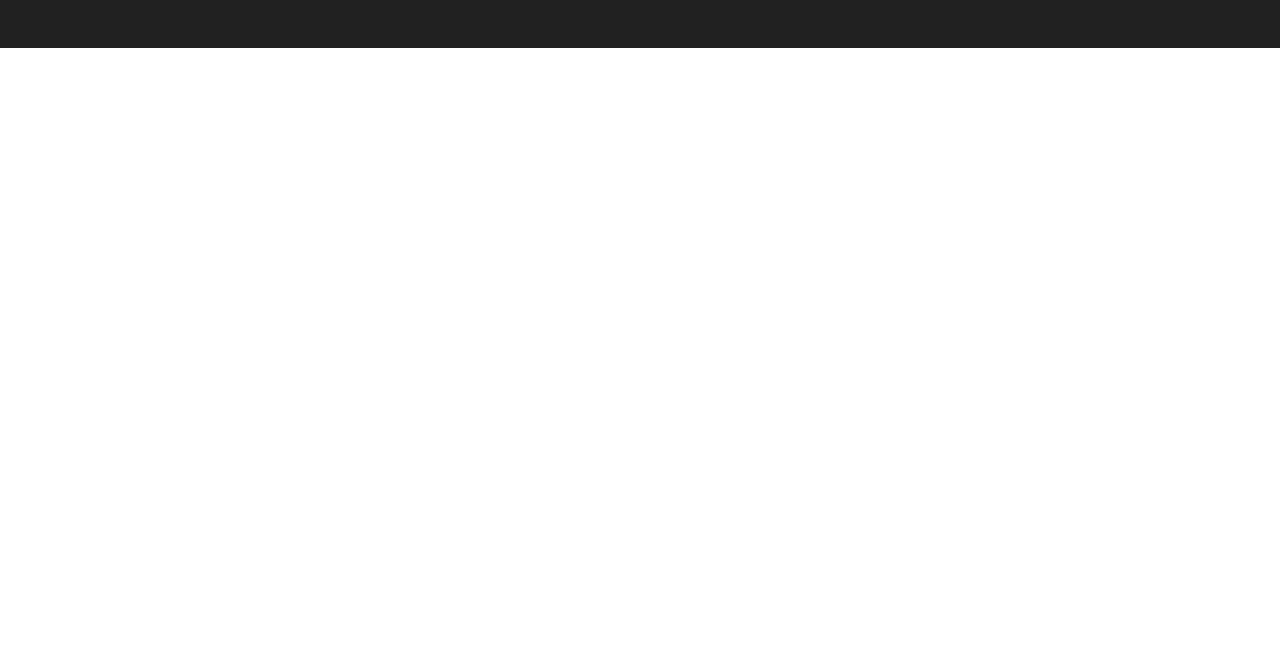
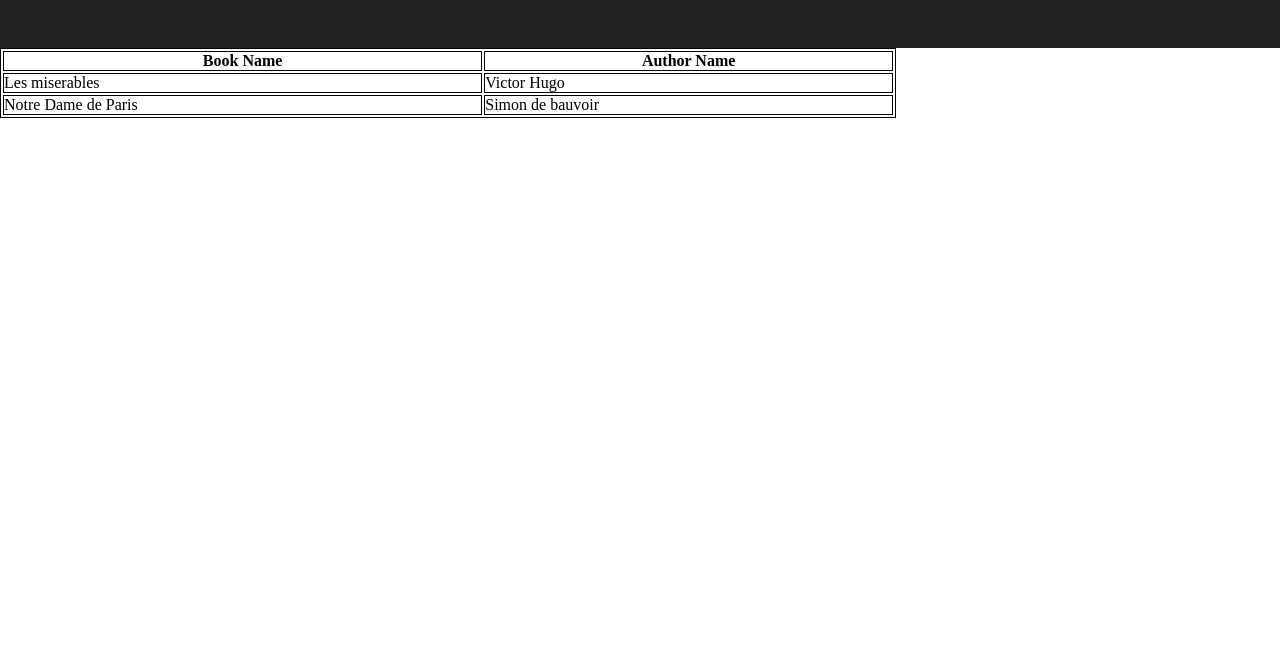
Before and after one commit to asmaemou/BookStore-JS, a plain HTML site: page list.html in a window 1280 px wide. Shown: the part 132-800 px from the top of the page. Drawn offline with Linux system fonts and the light colour scheme.

Commit message:
working on the table

```diff
--- a/index.css
+++ b/index.css
@@ -39,7 +39,6 @@ nav ul li a{
 a.Hlist,a.hover{
     background: #035f45;
     transition:.5s;
-
 }
 #footer{
     background-color: rgb(36, 35, 35);
@@ -48,3 +47,6 @@ a.Hlist,a.hover{
     margin-top: -100px;
     clear:both;
 }
+table, th, td {
+  border:1px solid black;
+}
--- a/list.html
+++ b/list.html
@@ -24,4 +24,18 @@
     <footer id="footer">
         <h1>Awesome Books @ 2023</h1>
     </footer>
+    <table style="width:70%">
+        <tr>
+            <th>Book Name</th>
+            <th>Author Name</th>
+        </tr>
+        <tr>
+            <td>Les miserables</td>
+            <td>Victor Hugo</td>
+        </tr>
+        <tr>
+            <td>Notre Dame de Paris</td>
+            <td>Simon de bauvoir</td>
+        </tr>
+    </table>
 </html>
```
